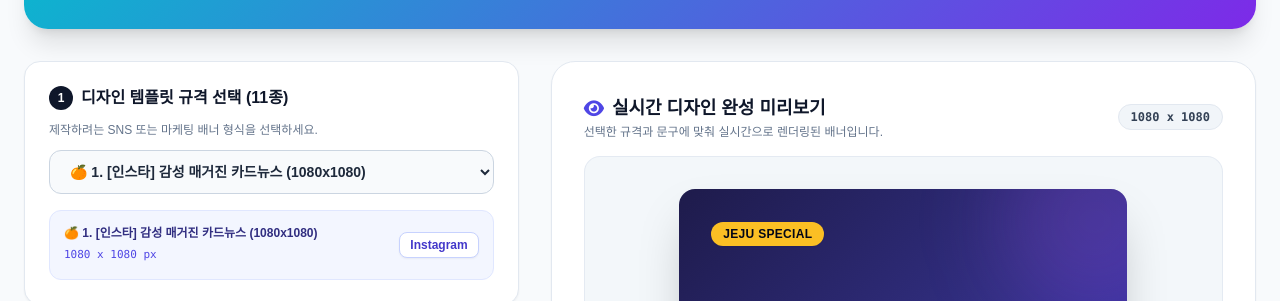
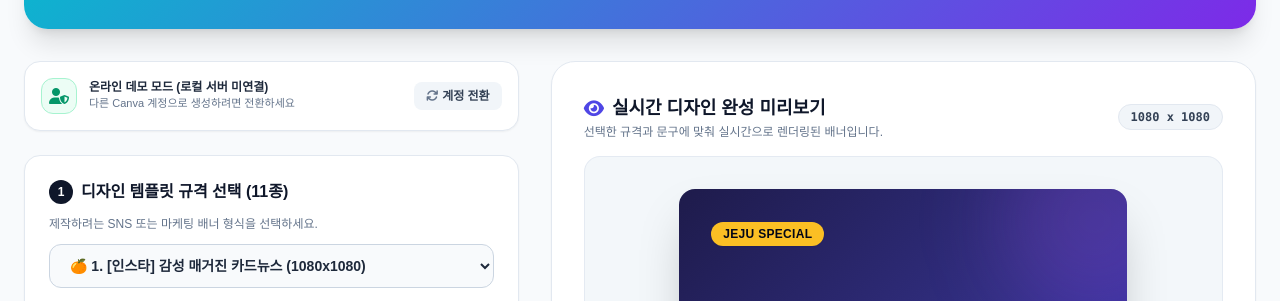
Before and after one commit to Suguri123/canva_ai, a plain HTML site: page index.html in a window 1280 px wide. Shown: the part 259-560 px from the top of the page. Drawn offline with nearby package versions, Linux system fonts and the light colour scheme; no server answers; a web font is replaced by a local one.

Commit message:
Add Canva account status and one-click account switch UI

```diff
--- a/index.html
+++ b/index.html
@@ -70,6 +70,22 @@
     <div class="grid grid-cols-1 lg:grid-cols-12 gap-8">
       <!-- Left Column: Controls (5 cols) -->
       <div class="lg:col-span-5 space-y-6">
+        <!-- 계정 연동 및 전환 바 -->
+        <div class="bg-white p-4 rounded-2xl border border-slate-200 shadow-sm flex items-center justify-between">
+          <div class="flex items-center space-x-3">
+            <div class="w-9 h-9 rounded-xl bg-emerald-50 border border-emerald-200 flex items-center justify-center text-emerald-600">
+              <i class="fa-solid fa-user-shield text-base"></i>
+            </div>
+            <div>
+              <span class="text-xs font-bold text-slate-800 block" id="authAccountText">Canva 계정 확인 중...</span>
+              <p class="text-[11px] text-slate-500">다른 Canva 계정으로 생성하려면 전환하세요</p>
+            </div>
+          </div>
+          <button onclick="handleSwitchAccount()" class="px-3 py-1.5 bg-slate-100 hover:bg-slate-200 text-slate-700 text-xs font-bold rounded-lg transition flex items-center">
+            <i class="fa-solid fa-arrows-rotate mr-1 text-slate-500"></i>계정 전환
+          </button>
+        </div>
+
         <!-- Step 1: 템플릿 선택 -->
         <div class="bg-white p-6 rounded-2xl border border-slate-200 shadow-sm">
           <div class="flex items-center justify-between mb-3">
@@ -421,7 +437,41 @@
     window.addEventListener('DOMContentLoaded', () => {
       initTemplateSelect();
       loadTemplate(TEMPLATES[0].id);
+      checkAuthUser();
     });
+
+    async function checkAuthUser() {
+      try {
+        const res = await fetch('/api/status');
+        const data = await res.json();
+        const el = document.getElementById('authAccountText');
+        if (data.connected && data.user && data.user.team_user) {
+          el.innerHTML = `연동 계정 ID: <span class="font-mono text-emerald-700">${data.user.team_user.user_id.substring(0, 10)}...</span> (정상 연동됨)`;
+        } else if (data.connected) {
+          el.textContent = "Canva 정상 연동됨";
+        } else {
+          el.textContent = "Canva 계정 미연동 상태 (로그인 필요)";
+        }
+      } catch (e) {
+        const el = document.getElementById('authAccountText');
+        if (el) el.textContent = "온라인 데모 모드 (로컬 서버 미연결)";
+      }
+    }
+
+    async function handleSwitchAccount() {
+      if (confirm("현재 연동된 Canva 계정을 해제하고, 다른 Canva 계정으로 다시 연동하시겠습니까?\n\n(확인을 누르면 Canva 로그인 승인 페이지로 이동합니다)")) {
+        try {
+          await fetch('/api/auth/logout', { method: 'POST' });
+          const res = await fetch('/api/auth/url');
+          const data = await res.json();
+          if (data.url) {
+            window.location.href = data.url;
+          }
+        } catch (e) {
+          alert("서버 연결 오류: " + e.message);
+        }
+      }
+    }
 
     // 템플릿 드롭다운 채우기
     function initTemplateSelect() {
```
Also changed, not shown: static/index.html (+50 -0 lines).
